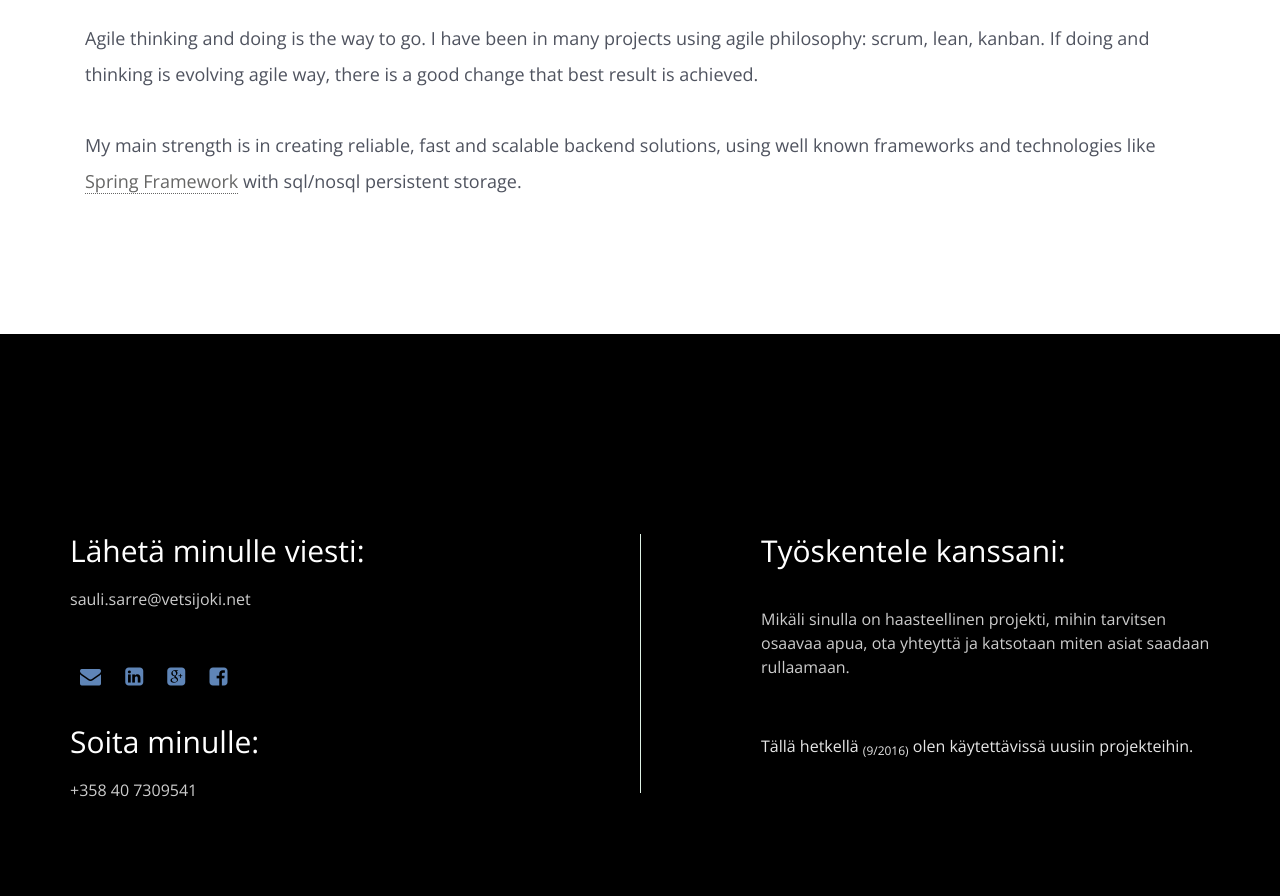
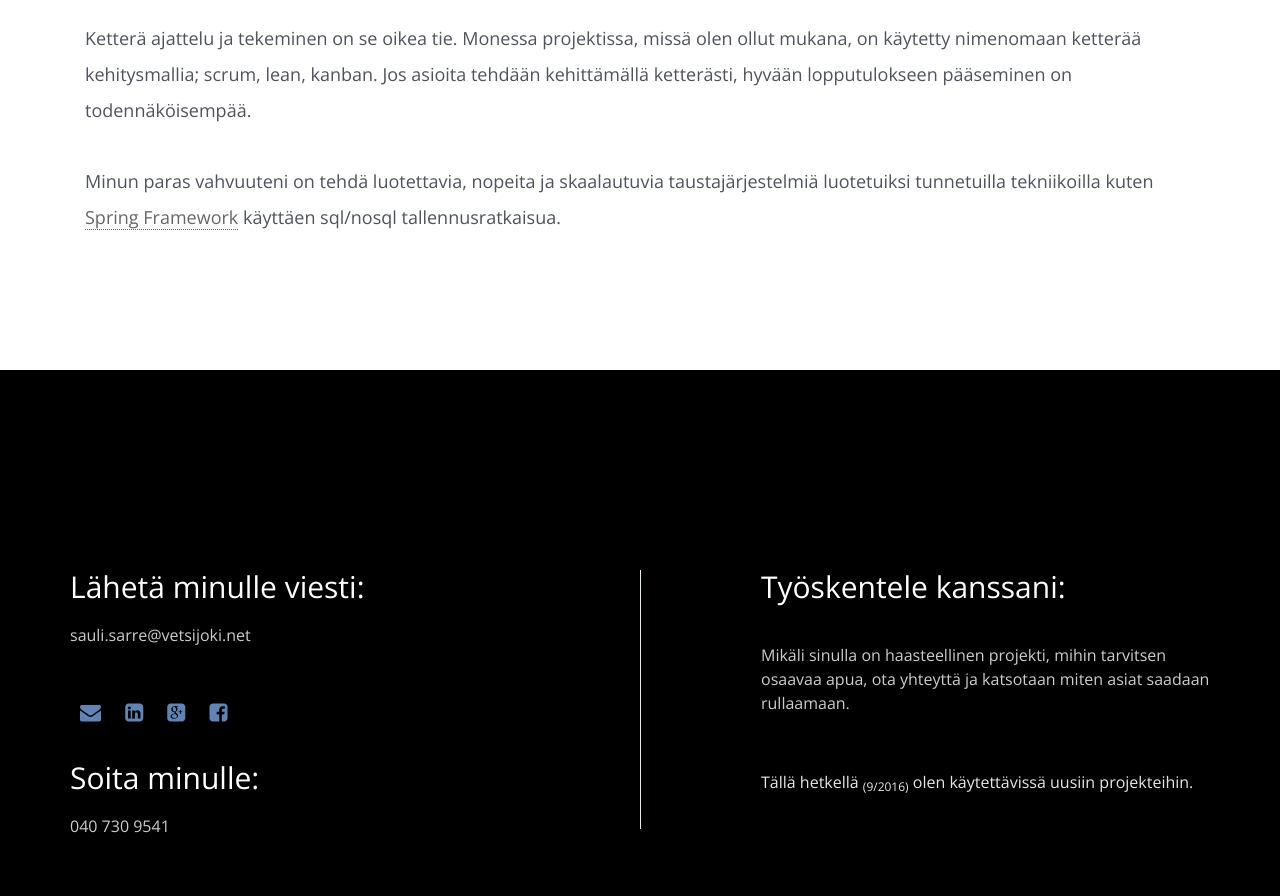
Before and after one commit to saulisarre/saulisarre.github.io, a plain HTML site: page fin.html in a window 1280 px wide. Shown: the part 1980-2876 px from the top of the page. Drawn offline with nearby package versions, Linux system fonts and the light colour scheme.

Commit message:
Fin page changes.

```diff
--- a/fin.html
+++ b/fin.html
@@ -68,7 +68,7 @@
                             target="_blank">N69.54°, E27.00°</a>.
                     </small>
                 </p>
-                <p>Kirjoitin ensimmäisen koodinpätkän 80-luvun puolivälissä, kun sain ensimmäisen oman tietokoneen. Sovelluskehittäjä aloitin 90-luvun puolivälissä.
+                <p>Kirjoitin ensimmäisen koodinpätkän 80-luvun alkupuolella, kun sain ensimmäisen oman tietokoneen. Sovelluskehittäjä aloitin 90-luvun puolivälissä.
                 </p>
                 <p>Olen ollut mukana monissa projekteissa, suurissa ja pienissä. Olen käyttänyt urallani useita ohjelmointikieliä ja tekniikoita kuten
                     java, javascript, c#, visual basic, c and c++. Viimeaikoina olen käyttänyt pääasiassa javaa.
@@ -93,16 +93,14 @@
                     Tulee vain löytää keino, jolla se saadaan aikaiseksi.
                 </p>
                 <p>
+                    Ketterä ajattelu ja tekeminen on se oikea tie. Monessa projektissa, missä olen ollut mukana, on käytetty nimenomaan ketterää kehitysmallia; scrum, lean, kanban.
+                    Jos asioita tehdään kehittämällä ketterästi, hyvään lopputulokseen pääseminen on todennäköisempää.
+                </p>
 
-                    Agile thinking and doing is the way to go. I have been in many projects using agile philosophy:
-                    scrum, lean, kanban.
-                    If doing and thinking is evolving agile way, there is a good change that best result is achieved.
-                </p>
                 <p>
-                    My main strength is in creating reliable, fast and scalable backend solutions, using well known
-                    frameworks and
-                    technologies like <a href="http://projects.spring.io/spring-framework/" target="_blank">Spring
-                    Framework</a> with sql/nosql persistent storage.
+                    Minun paras vahvuuteni on tehdä luotettavia, nopeita ja skaalautuvia taustajärjestelmiä luotetuiksi
+                    tunnetuilla tekniikoilla kuten  <a href="http://projects.spring.io/spring-framework/" target="_blank">Spring
+                    Framework</a> käyttäen sql/nosql tallennusratkaisua.
                 </p>
             </div>
         </div>
@@ -128,7 +126,7 @@
 
                     <h3>Soita minulle:</h3>
 
-                    <p>+358 40 7309541</p>
+                    <p>040 730 9541</p>
                     <br>
                 </div>
                 <div class="col-lg-6 col-md-6 contact-right">
```
Also changed, not shown: index.html (+3 -3 lines).
